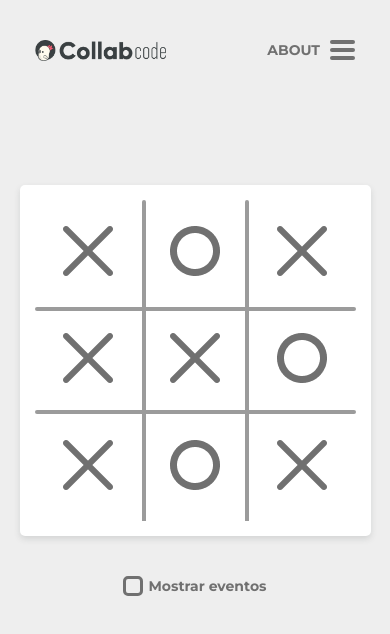
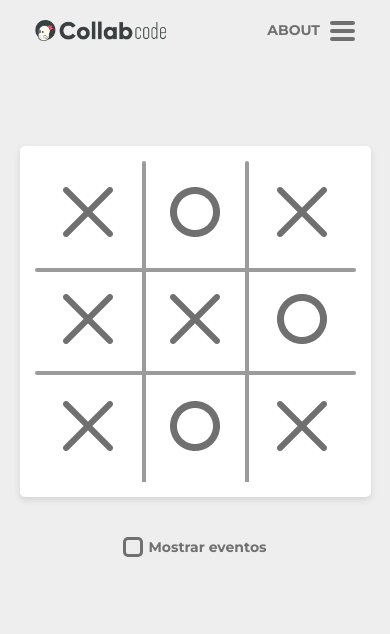
Before and after one commit to samylecarvalho/tic-tac-toe, a React (Create React App) app: page / in a window 390 px wide. Shown: the top 634 px of the page. Built offline with nearby package versions, Linux system fonts and the light colour scheme.

Commit message:
Change Header sizing on mobile version

```diff
--- a/src/components/Header/style.css
+++ b/src/components/Header/style.css
@@ -3,7 +3,7 @@
     align-items: center;
     justify-content: space-between;
     padding: 20px 35px;
-    height: 60px;
+    height: 21px;
 }
 
 .header > .about-link {
```
